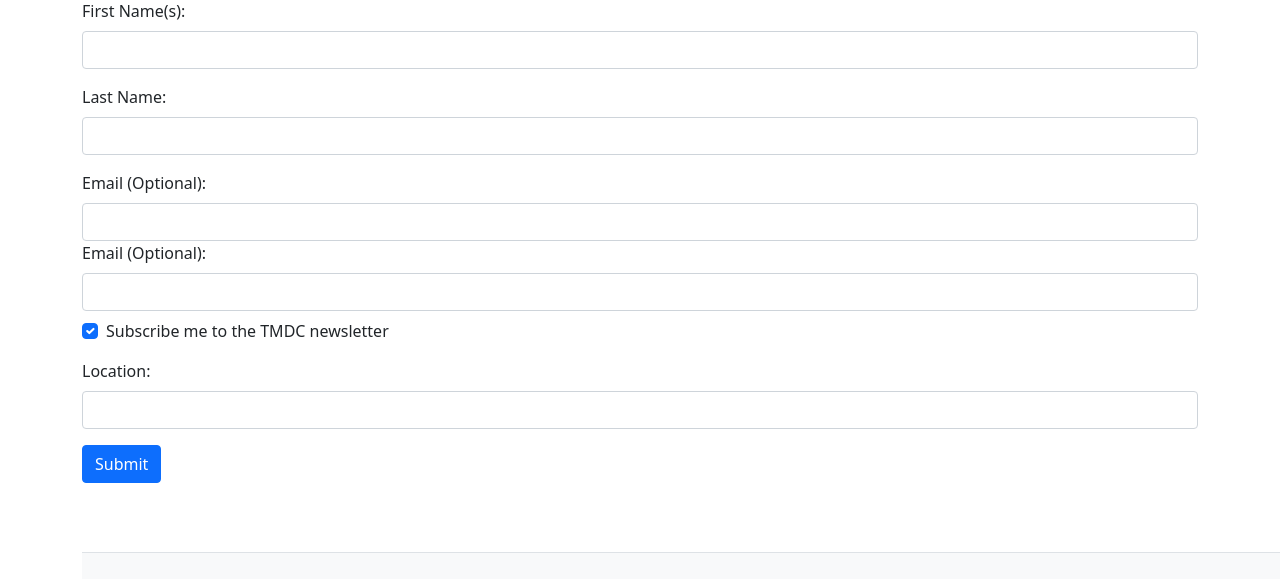
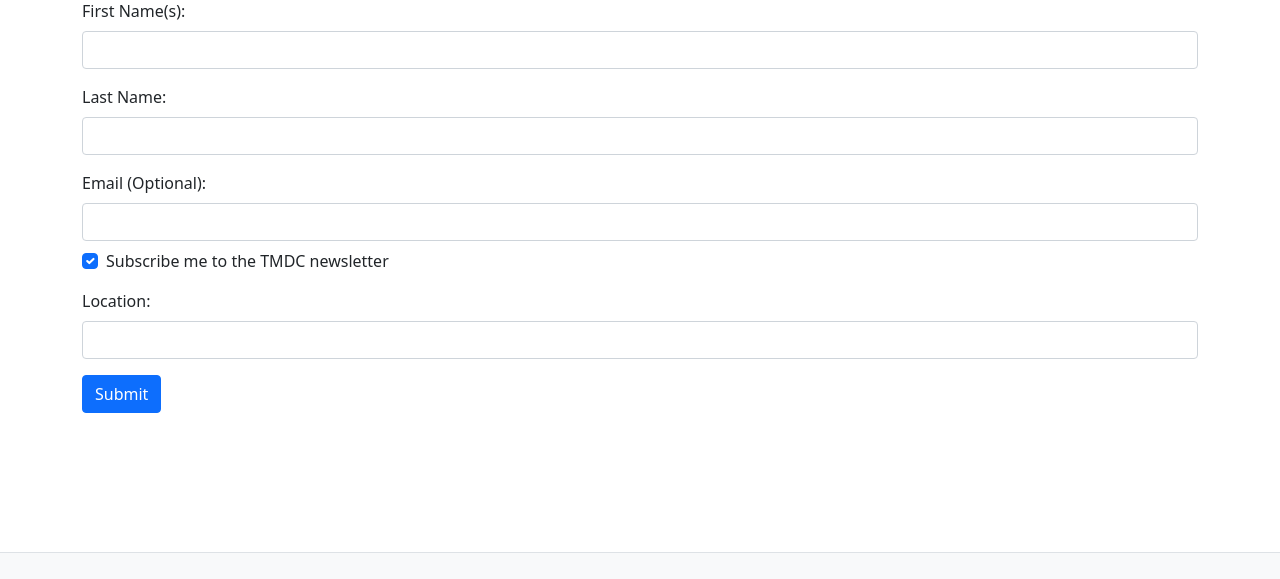
Before and after one commit to tmdinosaurcenter/kiosk-guestbook, a Flask app: page / in a window 1280 px wide. Shown: the part 221-800 px from the top of the page. Run offline with Flask 2, Linux system fonts and the light colour scheme; data that the repository does not hold is empty; some libraries are stand-ins or nearby versions.

Commit message:
accidentally introduced duplicate email fields in the last commit. this commits fixes it.

```diff
--- a/templates/index.html
+++ b/templates/index.html
@@ -2,11 +2,11 @@
 <html lang="en">
 
 <head>
-    <meta charset="utf-8">
-    <meta name="viewport" content="width=device-width, initial-scale=1">
+    <meta charset="utf-8" />
+    <meta name="viewport" content="width=device-width, initial-scale=1" />
     <title>The Montana Dinosaur Center Visitor Log</title>
     <!-- Bootstrap CSS -->
-    <link href="https://cdn.jsdelivr.net/npm/bootstrap@5.1.3/dist/css/bootstrap.min.css" rel="stylesheet">
+    <link href="https://cdn.jsdelivr.net/npm/bootstrap@5.1.3/dist/css/bootstrap.min.css" rel="stylesheet" />
     <style>
         /* Scrolling marquee styles */
         .scrolling-wrapper {
@@ -40,7 +40,7 @@
 <body>
     <div class="container mt-5 mb-5">
         <header class="d-flex align-items-center mb-4">
-            <img src="static/images/logo.png" alt="Museum Logo" class="me-3" style="height: 50px;">
+            <img src="static/images/logo.png" alt="Museum Logo" class="me-3" style="height: 50px;" />
             <h1 class="h3 mb-0">The Montana Dinosaur Center Visitor Log</h1>
         </header>
 
@@ -59,36 +59,38 @@
         <form method="post" action="/" class="mb-4">
             <div class="mb-3">
                 <label for="first_name" class="form-label">First Name(s):</label>
-                <input type="text" class="form-control" id="first_name" name="first_name" required>
+                <input type="text" class="form-control" id="first_name" name="first_name" required />
             </div>
             <div class="mb-3">
                 <label for="last_name" class="form-label">Last Name:</label>
-                <input type="text" class="form-control" id="last_name" name="last_name" required>
+                <input type="text" class="form-control" id="last_name" name="last_name" required />
             </div>
+
+            <!-- Email + Newsletter Block (fully fixed) -->
             <div class="mb-3">
                 <label for="email" class="form-label">Email (Optional):</label>
-                <input type="email" class="form-control" id="email" name="email">
-            <!-- Email + Newsletter Block (fixed) -->
-            <div class="mb-3">
-                <label for="email" class="form-label">Email (Optional):</label>
-                <input type="email" class="form-control" id="email" name="email">
+                <input type="email" class="form-control" id="email" name="email" />
 
                 <div class="form-check mt-2">
-                    <input class="form-check-input" type="checkbox" name="newsletter_opt_in" id="newsletter_opt_in" checked />
+                    <input class="form-check-input" type="checkbox" name="newsletter_opt_in" id="newsletter_opt_in"
+                        checked />
                     <label class="form-check-label" for="newsletter_opt_in">
                         Subscribe me to the TMDC newsletter
                     </label>
                 </div>
             </div>
+
             <div class="mb-3">
                 <label for="location" class="form-label">Location:</label>
-                <input type="text" class="form-control" id="location" name="location" required>
+                <input type="text" class="form-control" id="location" name="location" required />
             </div>
+
             <!-- Comment field hidden by default -->
             <div class="mb-3" id="comment-field" style="display: none;">
                 <label for="comment" class="form-label">Comment (Optional):</label>
                 <textarea class="form-control" id="comment" name="comment" rows="3"></textarea>
             </div>
+
             <button type="submit" class="btn btn-primary">Submit</button>
         </form>
     </div>
@@ -107,24 +109,26 @@
     <!-- JavaScript to reveal the comment field -->
     <script>
         document.addEventListener("DOMContentLoaded", function () {
-            const firstNameInput = document.getElementById('first_name');
-            const lastNameInput = document.getElementById('last_name');
-            const locationInput = document.getElementById('location');
-            const commentField = document.getElementById('comment-field');
+            const firstNameInput = document.getElementById("first_name");
+            const lastNameInput = document.getElementById("last_name");
+            const locationInput = document.getElementById("location");
+            const commentField = document.getElementById("comment-field");
 
             function checkFields() {
-                if (firstNameInput.value.trim().length >= 3 &&
+                if (
+                    firstNameInput.value.trim().length >= 3 &&
                     lastNameInput.value.trim().length >= 3 &&
-                    locationInput.value.trim().length >= 3) {
-                    commentField.style.display = 'block';
+                    locationInput.value.trim().length >= 3
+                ) {
+                    commentField.style.display = "block";
                 } else {
-                    commentField.style.display = 'none';
+                    commentField.style.display = "none";
                 }
             }
 
-            firstNameInput.addEventListener('input', checkFields);
-            lastNameInput.addEventListener('input', checkFields);
-            locationInput.addEventListener('input', checkFields);
+            firstNameInput.addEventListener("input", checkFields);
+            lastNameInput.addEventListener("input", checkFields);
+            locationInput.addEventListener("input", checkFields);
         });
     </script>
 
```
